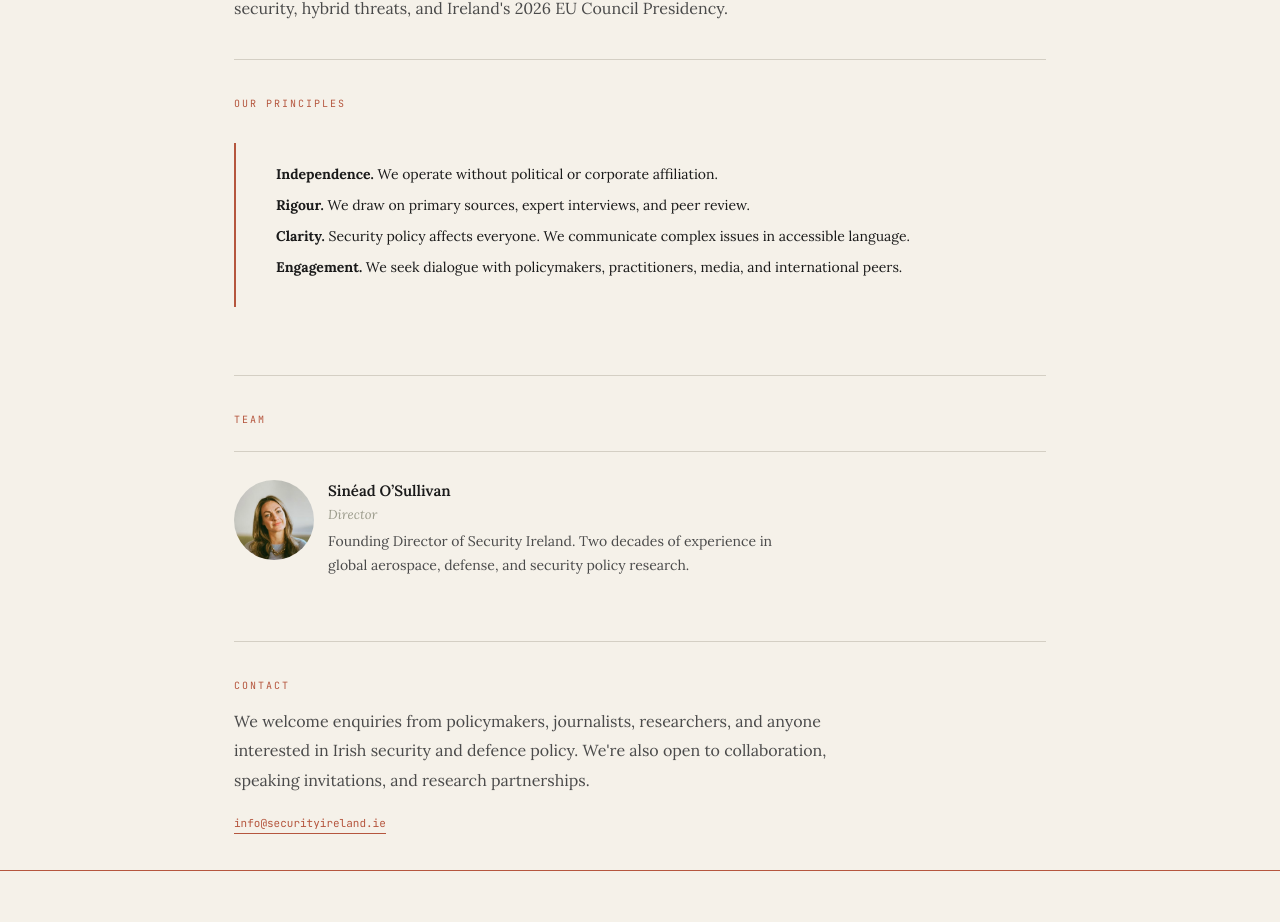
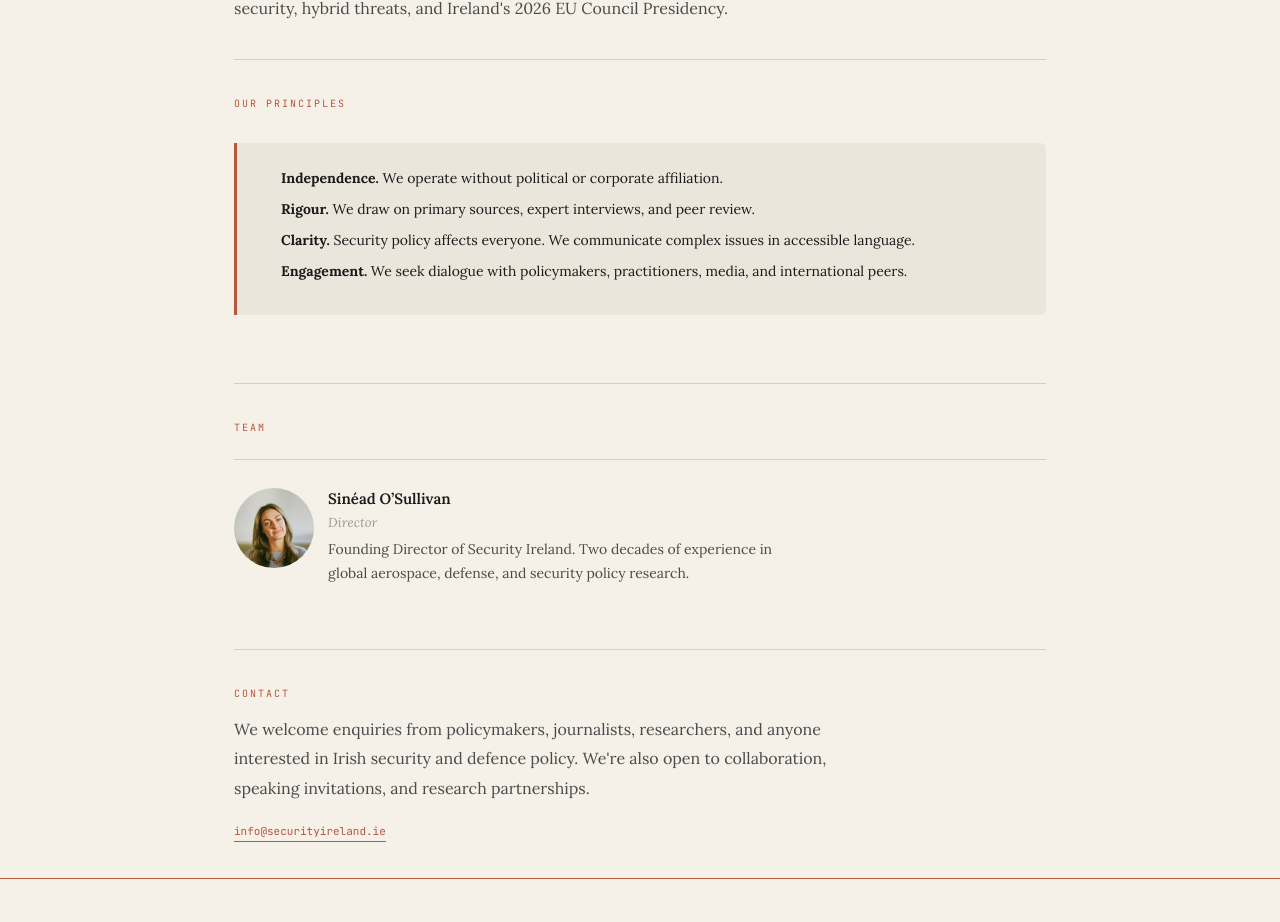
Before and after one commit to scosullivan/security-ireland, a Next.js app: page /about in a window 1280 px wide. Shown: the part 871-1793 px from the top of the page. Built offline with nearby package versions, Linux system fonts and the light colour scheme.

Commit message:
Update globals.css

```diff
--- a/src/app/globals.css
+++ b/src/app/globals.css
@@ -249,8 +249,10 @@ body {
 /* Key findings */
 .key-findings {
   margin: 32px 0;
-  padding: 20px 0 20px 24px;
-  border-left: 2px solid var(--color-terracotta);
+  padding: 24px 28px 24px 28px;
+  border-left: 3px solid var(--color-terracotta);
+  background: var(--color-parchment);
+  border-radius: 0 6px 6px 0;
 }
 .key-findings .kf-title {
   font-family: var(--font-mono);
```
